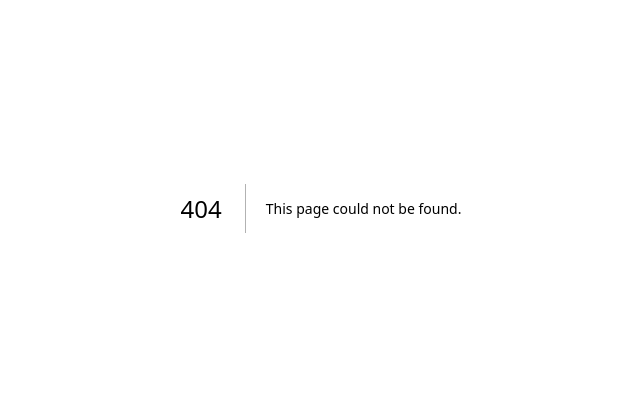
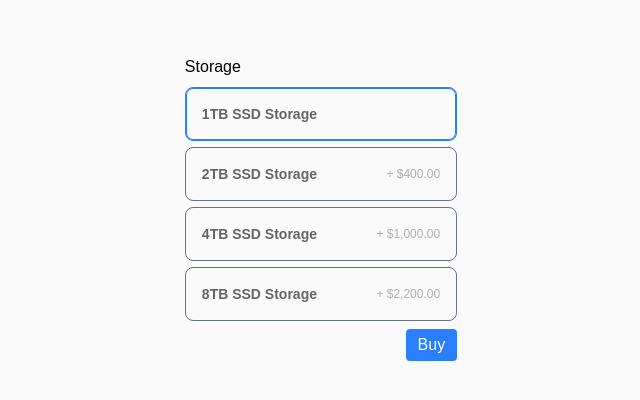
Before and after one commit to mfonobongdev/showcase, a Next.js app: page /radio in a window 1280 px wide. Before the commit this address had no page. Shown: the part 192-592 px from the top of the page, without its empty margins (319-959 px from the left). Built offline with nearby package versions, Linux system fonts and the light colour scheme; a web font is replaced by a local one.

Commit message:
add radio and switch practice

```diff
--- a/package.json
+++ b/package.json
@@ -15,6 +15,7 @@
     "formik": "^2.4.6",
     "motion": "^12.7.4",
     "next": "15.3.1",
+    "radix-ui": "^1.4.1",
     "react": "^19.0.0",
     "react-dom": "^19.0.0",
     "yup": "^1.6.1"
--- /dev/null
+++ b/src/app/(practice)/(advanced-radix)/radio/page.tsx
@@ -0,0 +1,74 @@
+"use client";
+
+import { RadioGroup } from "radix-ui";
+import { useState } from "react";
+
+const options = [
+	{ value: "1tb", label: "1TB SSD Storage", price: 0 },
+	{ value: "2tb", label: "2TB SSD Storage", price: 400 },
+	{ value: "4tb", label: "4TB SSD Storage", price: 1000 },
+	{ value: "8tb", label: "8TB SSD Storage", price: 2200 },
+];
+
+export default function RadioPage() {
+	const [selectedValue, setSelectedValue] = useState(options[0].value);
+	const selectedOption = options.find((o) => o.value === selectedValue);
+
+	return (
+		<div className="grid h-screen w-screen grid-flow-col place-items-center bg-[#fafafa] font-inter">
+			<div className="p-4">
+				<form
+					className="grid grid-flow-row gap-2"
+					action={(formData) => {
+						alert(JSON.stringify(Object.fromEntries(formData)));
+					}}
+				>
+					<p className="font-medium">Storage</p>
+					<RadioGroup.Root
+						className="grid grid-flow-row gap-1.5"
+						name="storage"
+						required
+						value={selectedValue}
+						onValueChange={setSelectedValue}
+					>
+						{options.map((option) => (
+							<RadioGroup.Item
+								className="grid w-full grid-flow-col grid-cols-2 items-center gap-2 rounded-lg border border-gray-500 p-4 focus:outline-none focus-visible:outline-2 focus-visible:outline-blue-500 focus-visible:outline-offset-[3px] data-[state=checked]:border-blue-500 data-[state=checked]:ring-1 data-[state=checked]:ring-blue-500 data-[state=checked]:ring-inset"
+								key={option.value}
+								value={option.value}
+							>
+								<span className="font-semibold text-black/60 text-sm">
+									{option.label}
+								</span>
+
+								{selectedOption && option.value !== selectedValue && (
+									<span className="justify-self-end text-black/30 text-xs tabular-nums">
+										{option.price > selectedOption.price ? "+ " : "- "}
+										{toCurrency(option.price - selectedOption.price)}
+									</span>
+								)}
+							</RadioGroup.Item>
+						))}
+					</RadioGroup.Root>
+
+					<div className="mt-8 text-right">
+						<button
+							type="submit"
+							className="rounded bg-blue-500 px-3 py-1 font-semibold text-sm text-white hover:bg-blue-400 focus:outline-none focus-visible:outline focus-visible:outline-blue-500 focus-visible:outline-offset-2"
+						>
+							Buy
+						</button>
+					</div>
+				</form>
+			</div>
+		</div>
+	);
+}
+
+function toCurrency(v: number) {
+	return new Intl.NumberFormat("en-US", {
+		style: "currency",
+		currency: "USD",
+		signDisplay: "never",
+	}).format(v);
+}
--- /dev/null
+++ b/src/app/(practice)/(advanced-radix)/switch/page.tsx
@@ -0,0 +1,34 @@
+"use client";
+
+import cn from "classnames";
+import { motion } from "motion/react";
+import { Switch } from "radix-ui";
+
+export default function SwitchPage() {
+	return (
+		<div className="grid h-screen w-screen grid-flow-col place-items-center bg-[#fafafa] font-inter">
+			<div className="grid grid-flow-col items-center gap-2">
+				<label className="cursor-pointer text-xs" htmlFor="airplane-mode">
+					Airplane mode
+				</label>
+				<Switch.Root
+					id="airplane-mode"
+					className={cn(
+						"grid w-11 cursor-pointer grid-flow-row rounded-full p-px shadow-black/10 shadow-inner transition-colors duration-600",
+						"data-[state=unchecked]:justify-items-start data-[state=checked]:justify-items-end",
+						"data-[state=checked]:bg-sky-500 data-[state=unchecked]:bg-gray-300",
+						"outline-transparent focus-visible:outline-2 focus-visible:outline-sky-400 focus-visible:outline-offset-2",
+					)}
+				>
+					<Switch.Thumb asChild>
+						<motion.div
+							layout
+							transition={{ type: "tween", ease: "easeInOut", duration: 0.28 }}
+							className={"block h-6 w-6 rounded-full bg-white shadow-sm"}
+						/>
+					</Switch.Thumb>
+				</Switch.Root>
+			</div>
+		</div>
+	);
+}
```
